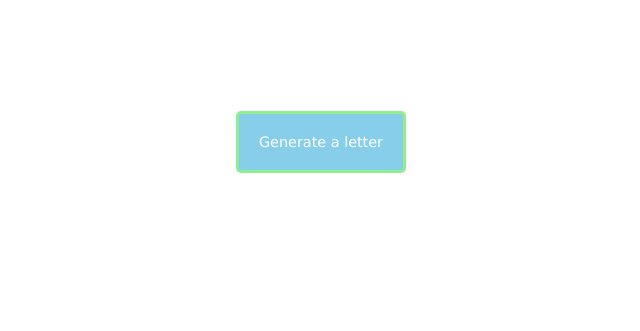
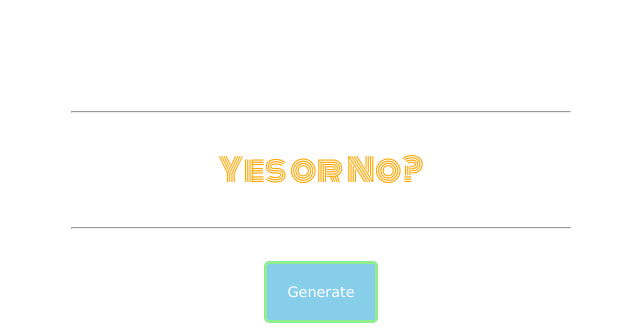
Before and after one commit to alcaloke/rndLetGen, a plain HTML site: page index.html in a window 1280 px wide. Shown: the part 584-915 px from the top of the page, without its empty margins (319-959 px from the left). Before the commit the page ends 800 px from the top, so only its background shows below. Drawn offline with Linux system fonts and the light colour scheme.

Commit message:
yeahOrNah

```diff
--- a/index.html
+++ b/index.html
@@ -11,7 +11,11 @@
       <div class="letter">
         <h1>Random Letter Generator</h1>
         <h2 id="generated">Hoi</h2>
-        <button onClick="generateLetter()">Generate a letter</button>
+        <hr />
+        <p id="boolean">Yes or No?</p>
+        <hr />
+        <br />
+        <button onClick="generateLetter()">Generate</button>
       </div>
     </div>
     <script src="randomLetterGenerator.js"></script>
--- a/randomLetterGenerator.js
+++ b/randomLetterGenerator.js
@@ -1,13 +1,25 @@
 console.dir(document)
 
 const letter = document.getElementById('generated')
+const yeahOrNah = document.getElementById('boolean')
 
 const getRndInt = (min, max) => {
   return Math.floor(Math.random() * (max - min + 1)) + min
+}
+
+const yesOrNo = () => {
+  return Math.floor(Math.random() * 2)
 }
 
 const generateLetter = () => {
   const randInt = getRndInt(65, 90)
   const genLet = String.fromCharCode(randInt)
   letter.textContent = genLet
+
+  const yayOrNay = yesOrNo()
+  if (yayOrNay === 1) {
+    yeahOrNah.textContent = 'yes'
+  } else {
+    yeahOrNah.textContent = 'no'
+  }
 }
--- a/styles.css
+++ b/styles.css
@@ -24,6 +24,10 @@ h2 {
   font-size: 10rem;
   color: pink;
 }
+p {
+  font-size: 2rem;
+  color: orange;
+}
 
 button {
   font-family: 'Lucida Sans';
```
